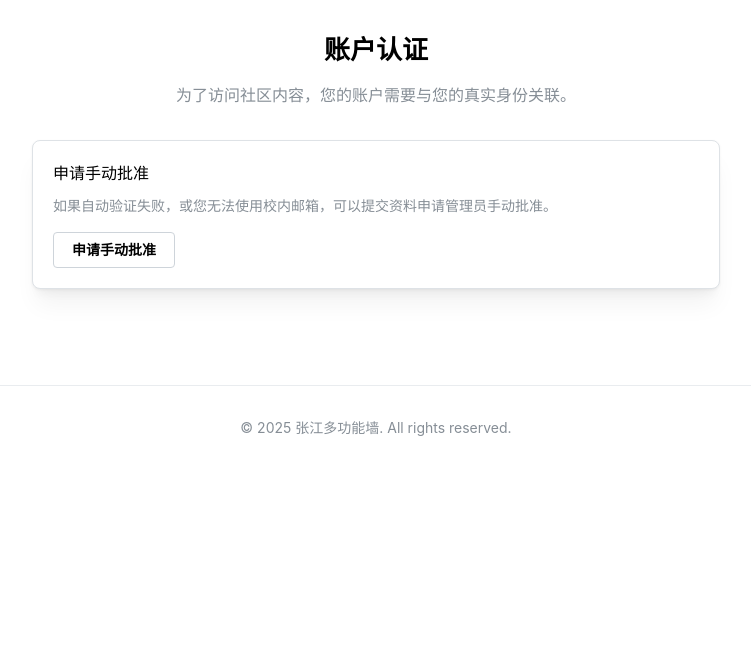
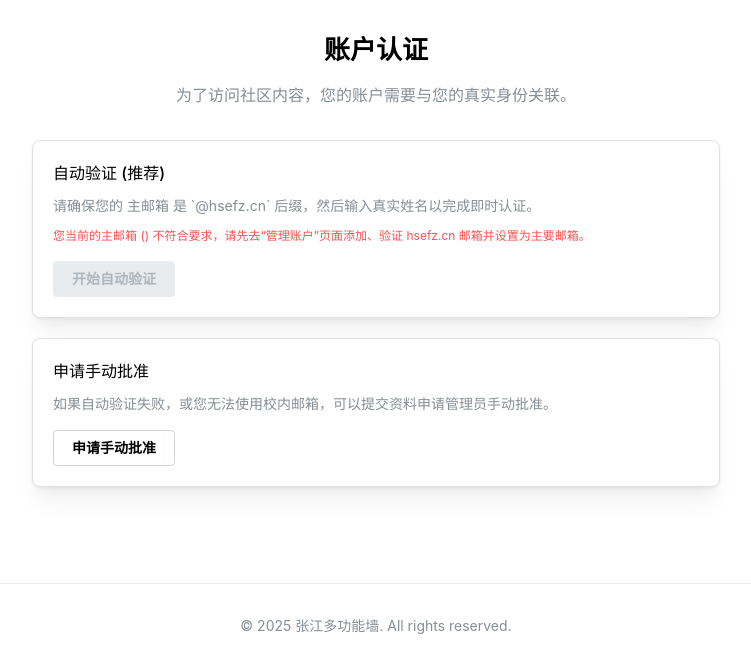
Before and after one commit to CLCK0622/hsefz-wall, a Next.js app: page /verify in a window 1280 px wide. Shown: the top 672 px of the page, without its empty margins (264-1015 px from the left). Built offline with nearby package versions, Linux system fonts and the light colour scheme; no server answers.

Commit message:
feat: automatic verification page

```diff
--- a/src/app/verify/page.tsx
+++ b/src/app/verify/page.tsx
@@ -21,6 +21,7 @@ import { useRouter } from 'next/navigation';
 import { autoVerifyAction, submitVerificationRequestAction, getUserVerificationStatusAction } from '@/lib/verification-actions';
 import { notifications } from '@mantine/notifications';
 import { IconInfoCircle } from '@tabler/icons-react';
+import Link from "next/link";
 
 export default function VerifyPage() {
     // Hooks for controlling modals
@@ -128,18 +129,27 @@ export default function VerifyPage() {
             )}
 
             <Stack mt="xl" gap="lg">
-                {/* 4. 如果是 hsefz.cn 邮箱，显示自动验证选项 */}
-                {isHsefzEmail && (
-                    <Paper withBorder shadow="md" p="lg" radius="md">
-                        <Text fw={500}>自动验证 (推荐)</Text>
-                        <Text size="sm" c="dimmed" mt="xs">
-                            您的主邮箱 ({primaryEmail}) 符合自动验证要求，请输入您的真实姓名以立即完成认证。
+                {/* --- 核心修改在这里 --- */}
+                {/* 1. 移除了外层的条件渲染，让这个卡片始终可见 */}
+                <Paper withBorder shadow="md" p="lg" radius="md">
+                    <Text fw={500}>自动验证 (推荐)</Text>
+                    <Text size="sm" c="dimmed" mt="xs">
+                        请确保您的 <Text component={Link} href="/user" variant="link">主邮箱</Text> 是 `@hsefz.cn` 后缀，然后输入真实姓名以完成即时认证。
+                    </Text>
+
+                    {/* 2. 新增一个提示，当邮箱不符合时显示 */}
+                    {!isHsefzEmail && (
+                        <Text size="xs" c="red" mt="sm">
+                            您当前的主邮箱 ({primaryEmail}) 不符合要求，请先去“管理账户”页面添加、验证 hsefz.cn 邮箱并设置为主要邮箱。
                         </Text>
-                        <Button onClick={openAutoModal} mt="md">开始自动验证</Button>
-                    </Paper>
-                )}
+                    )}
 
-                {/* 5. 手动验证选项 */}
+                    {/* 3. 根据 isHsefzEmail 的值来禁用按钮 */}
+                    <Button onClick={openAutoModal} mt="md" disabled={!isHsefzEmail}>
+                        开始自动验证
+                    </Button>
+                </Paper>
+
                 <Paper withBorder shadow="md" p="lg" radius="md">
                     <Text fw={500}>申请手动批准</Text>
                     <Text size="sm" c="dimmed" mt="xs">
```
